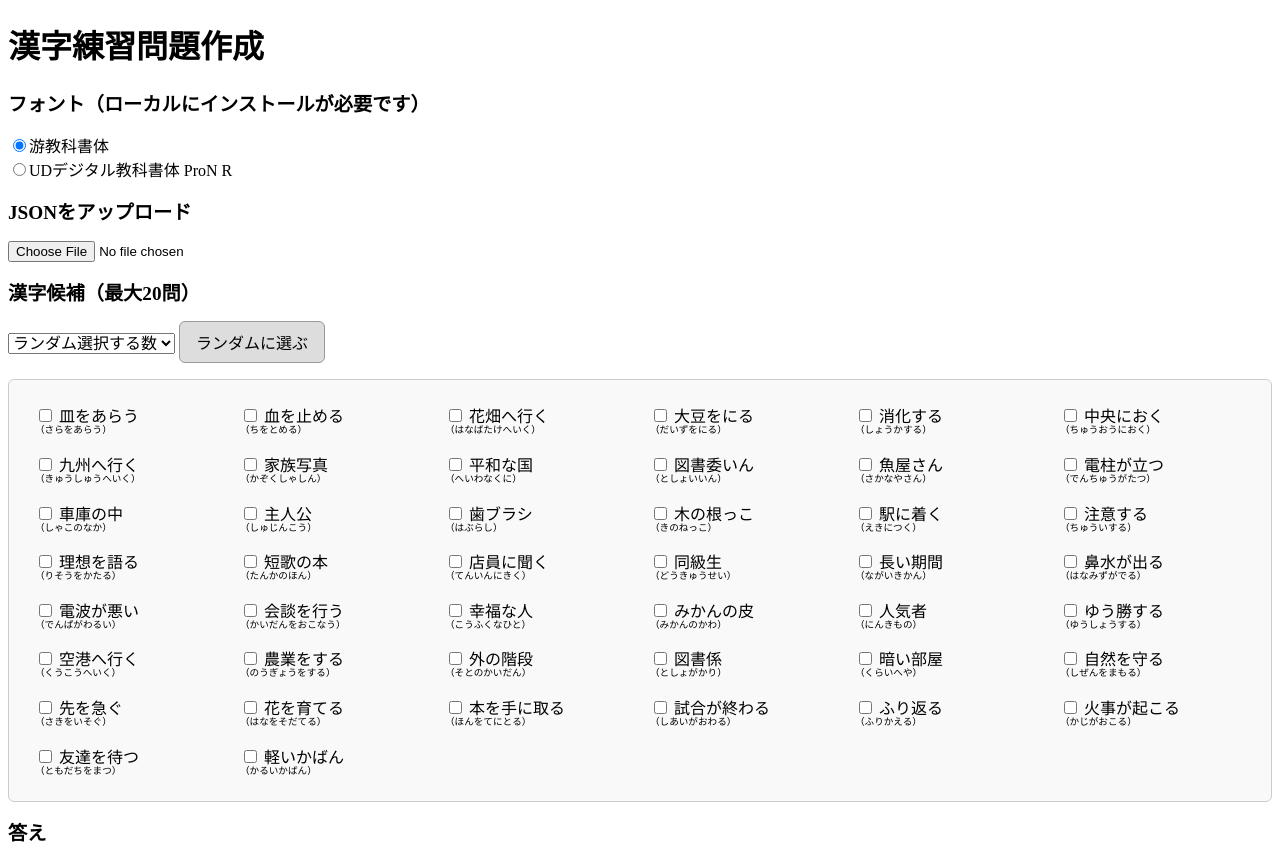
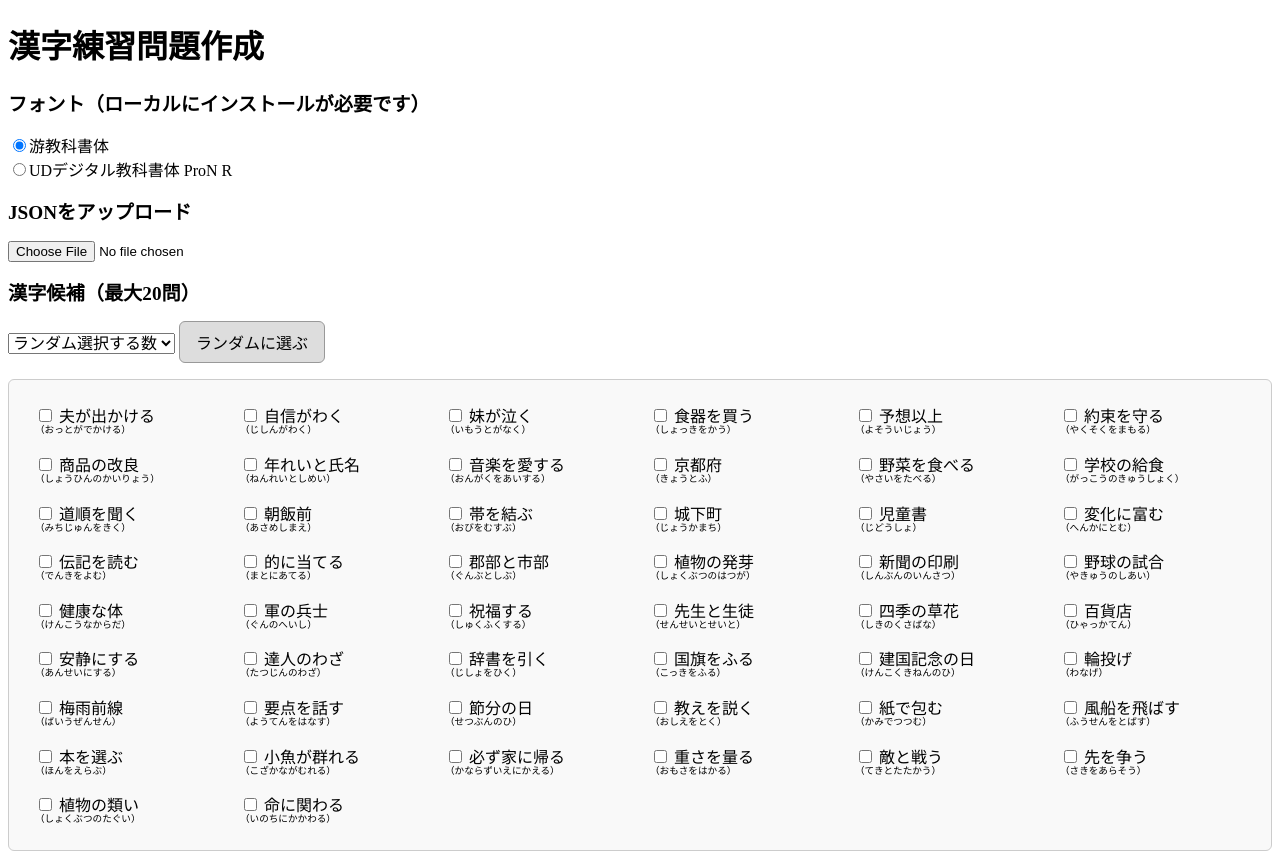
Before and after one commit to kadoyan/kanji_exam, a Svelte app: page / in a window 1280 px wide. Shown: the top 853 px of the page. Built offline with nearby package versions, Linux system fonts and the light colour scheme.

Commit message:
夏休みの宿題

```diff
--- a/public/kanji.json
+++ b/public/kanji.json
@@ -1,178 +1,202 @@
 [
   {
-      "kanji": "皿をあらう",
-      "yomi": "さらをあらう"
+    "kanji": "夫が出かける",
+    "yomi": "おっとがでかける"
   },
   {
-      "kanji": "血を止める",
-      "yomi": "ちをとめる"
+    "kanji": "自信がわく",
+    "yomi": "じしんがわく"
   },
   {
-      "kanji": "花畑へ行く",
-      "yomi": "はなばたけへいく"
+    "kanji": "妹が泣く",
+    "yomi": "いもうとがなく"
   },
   {
-      "kanji": "大豆をにる",
-      "yomi": "だいずをにる"
+    "kanji": "食器を買う",
+    "yomi": "しょっきをかう"
   },
   {
-      "kanji": "消化する",
-      "yomi": "しょうかする"
+    "kanji": "予想以上",
+    "yomi": "よそういじょう"
   },
   {
-      "kanji": "中央におく",
-      "yomi": "ちゅうおうにおく"
+    "kanji": "約束を守る",
+    "yomi": "やくそくをまもる"
   },
   {
-      "kanji": "九州へ行く",
-      "yomi": "きゅうしゅうへいく"
+    "kanji": "商品の改良",
+    "yomi": "しょうひんのかいりょう"
   },
   {
-      "kanji": "家族写真",
-      "yomi": "かぞくしゃしん"
+    "kanji": "年れいと氏名",
+    "yomi": "ねんれいとしめい"
   },
   {
-      "kanji": "平和な国",
-      "yomi": "へいわなくに"
+    "kanji": "音楽を愛する",
+    "yomi": "おんがくをあいする"
   },
   {
-      "kanji": "図書委いん",
-      "yomi": "としょいいん"
+    "kanji": "京都府",
+    "yomi": "きょうとふ"
   },
   {
-      "kanji": "魚屋さん",
-      "yomi": "さかなやさん"
+    "kanji": "野菜を食べる",
+    "yomi": "やさいをたべる"
   },
   {
-      "kanji": "電柱が立つ",
-      "yomi": "でんちゅうがたつ"
+    "kanji": "学校の給食",
+    "yomi": "がっこうのきゅうしょく"
   },
   {
-      "kanji": "車庫の中",
-      "yomi": "しゃこのなか"
+    "kanji": "道順を聞く",
+    "yomi": "みちじゅんをきく"
   },
   {
-      "kanji": "主人公",
-      "yomi": "しゅじんこう"
+    "kanji": "朝飯前",
+    "yomi": "あさめしまえ"
   },
   {
-      "kanji": "歯ブラシ",
-      "yomi": "はぶらし"
+    "kanji": "帯を結ぶ",
+    "yomi": "おびをむすぶ"
   },
   {
-      "kanji": "木の根っこ",
-      "yomi": "きのねっこ"
+    "kanji": "城下町",
+    "yomi": "じょうかまち"
   },
   {
-      "kanji": "駅に着く",
-      "yomi": "えきにつく"
+    "kanji": "児童書",
+    "yomi": "じどうしょ"
   },
   {
-      "kanji": "注意する",
-      "yomi": "ちゅういする"
+    "kanji": "変化に富む",
+    "yomi": "へんかにとむ"
   },
   {
-      "kanji": "理想を語る",
-      "yomi": "りそうをかたる"
+    "kanji": "伝記を読む",
+    "yomi": "でんきをよむ"
   },
   {
-      "kanji": "短歌の本",
-      "yomi": "たんかのほん"
+    "kanji": "的に当てる",
+    "yomi": "まとにあてる"
   },
   {
-      "kanji": "店員に聞く",
-      "yomi": "てんいんにきく"
+    "kanji": "郡部と市部",
+    "yomi": "ぐんぶとしぶ"
   },
   {
-      "kanji": "同級生",
-      "yomi": "どうきゅうせい"
+    "kanji": "植物の発芽",
+    "yomi": "しょくぶつのはつが"
   },
   {
-      "kanji": "長い期間",
-      "yomi": "ながいきかん"
+    "kanji": "新聞の印刷",
+    "yomi": "しんぶんのいんさつ"
   },
   {
-      "kanji": "鼻水が出る",
-      "yomi": "はなみずがでる"
+    "kanji": "野球の試合",
+    "yomi": "やきゅうのしあい"
   },
   {
-      "kanji": "電波が悪い",
-      "yomi": "でんぱがわるい"
+    "kanji": "健康な体",
+    "yomi": "けんこうなからだ"
   },
   {
-      "kanji": "会談を行う",
-      "yomi": "かいだんをおこなう"
+    "kanji": "軍の兵士",
+    "yomi": "ぐんのへいし"
   },
   {
-      "kanji": "幸福な人",
-      "yomi": "こうふくなひと"
+    "kanji": "祝福する",
+    "yomi": "しゅくふくする"
   },
   {
-      "kanji": "みかんの皮",
-      "yomi": "みかんのかわ"
+    "kanji": "先生と生徒",
+    "yomi": "せんせいとせいと"
   },
   {
-      "kanji": "人気者",
-      "yomi": "にんきもの"
+    "kanji": "四季の草花",
+    "yomi": "しきのくさばな"
   },
   {
-      "kanji": "ゆう勝する",
-      "yomi": "ゆうしょうする"
+    "kanji": "百貨店",
+    "yomi": "ひゃっかてん"
   },
   {
-      "kanji": "空港へ行く",
-      "yomi": "くうこうへいく"
+    "kanji": "安静にする",
+    "yomi": "あんせいにする"
   },
   {
-      "kanji": "農業をする",
-      "yomi": "のうぎょうをする"
+    "kanji": "達人のわざ",
+    "yomi": "たつじんのわざ"
   },
   {
-      "kanji": "外の階段",
-      "yomi": "そとのかいだん"
+    "kanji": "辞書を引く",
+    "yomi": "じしょをひく"
   },
   {
-      "kanji": "図書係",
-      "yomi": "としょがかり"
+    "kanji": "国旗をふる",
+    "yomi": "こっきをふる"
   },
   {
-      "kanji": "暗い部屋",
-      "yomi": "くらいへや"
+    "kanji": "建国記念の日",
+    "yomi": "けんこくきねんのひ"
   },
   {
-      "kanji": "自然を守る",
-      "yomi": "しぜんをまもる"
+    "kanji": "輪投げ",
+    "yomi": "わなげ"
   },
   {
-      "kanji": "先を急ぐ",
-      "yomi": "さきをいそぐ"
+    "kanji": "梅雨前線",
+    "yomi": "ばいうぜんせん"
   },
   {
-      "kanji": "花を育てる",
-      "yomi": "はなをそだてる"
+    "kanji": "要点を話す",
+    "yomi": "ようてんをはなす"
   },
   {
-      "kanji": "本を手に取る",
-      "yomi": "ほんをてにとる"
+    "kanji": "節分の日",
+    "yomi": "せつぶんのひ"
   },
   {
-      "kanji": "試合が終わる",
-      "yomi": "しあいがおわる"
+    "kanji": "教えを説く",
+    "yomi": "おしえをとく"
   },
   {
-      "kanji": "ふり返る",
-      "yomi": "ふりかえる"
+    "kanji": "紙で包む",
+    "yomi": "かみでつつむ"
   },
   {
-      "kanji": "火事が起こる",
-      "yomi": "かじがおこる"
+    "kanji": "風船を飛ばす",
+    "yomi": "ふうせんをとばす"
   },
   {
-      "kanji": "友達を待つ",
-      "yomi": "ともだちをまつ"
+    "kanji": "本を選ぶ",
+    "yomi": "ほんをえらぶ"
   },
   {
-      "kanji": "軽いかばん",
-      "yomi": "かるいかばん"
+    "kanji": "小魚が群れる",
+    "yomi": "こざかながむれる"
+  },
+  {
+    "kanji": "必ず家に帰る",
+    "yomi": "かならずいえにかえる"
+  },
+  {
+    "kanji": "重さを量る",
+    "yomi": "おもさをはかる"
+  },
+  {
+    "kanji": "敵と戦う",
+    "yomi": "てきとたたかう"
+  },
+  {
+    "kanji": "先を争う",
+    "yomi": "さきをあらそう"
+  },
+  {
+    "kanji": "植物の類い",
+    "yomi": "しょくぶつのたぐい"
+  },
+  {
+    "kanji": "命に関わる",
+    "yomi": "いのちにかかわる"
   }
 ]
--- a/src/app.scss
+++ b/src/app.scss
@@ -9,6 +9,7 @@
 }
 
 body {
+
 }
 
 h2 {
@@ -37,6 +38,10 @@ button {
 	background-color: #ddd;
 	box-shadow: none;
 	border: 1px solid #999;
+}
+
+.paper {
+	max-width: 100%;
 }
 
 .question {
@@ -69,7 +74,7 @@ button {
 		text-orientation: upright;
 		display: flex;
 		flex-direction: column;
-		overflow-x: scroll;
+		// overflow-x: scroll;
 	}
 }
 
```
Also changed, not shown: 1 other file (tests, documents, lock files or other folders). Lines whose indentation alone changed are shown as unchanged.
